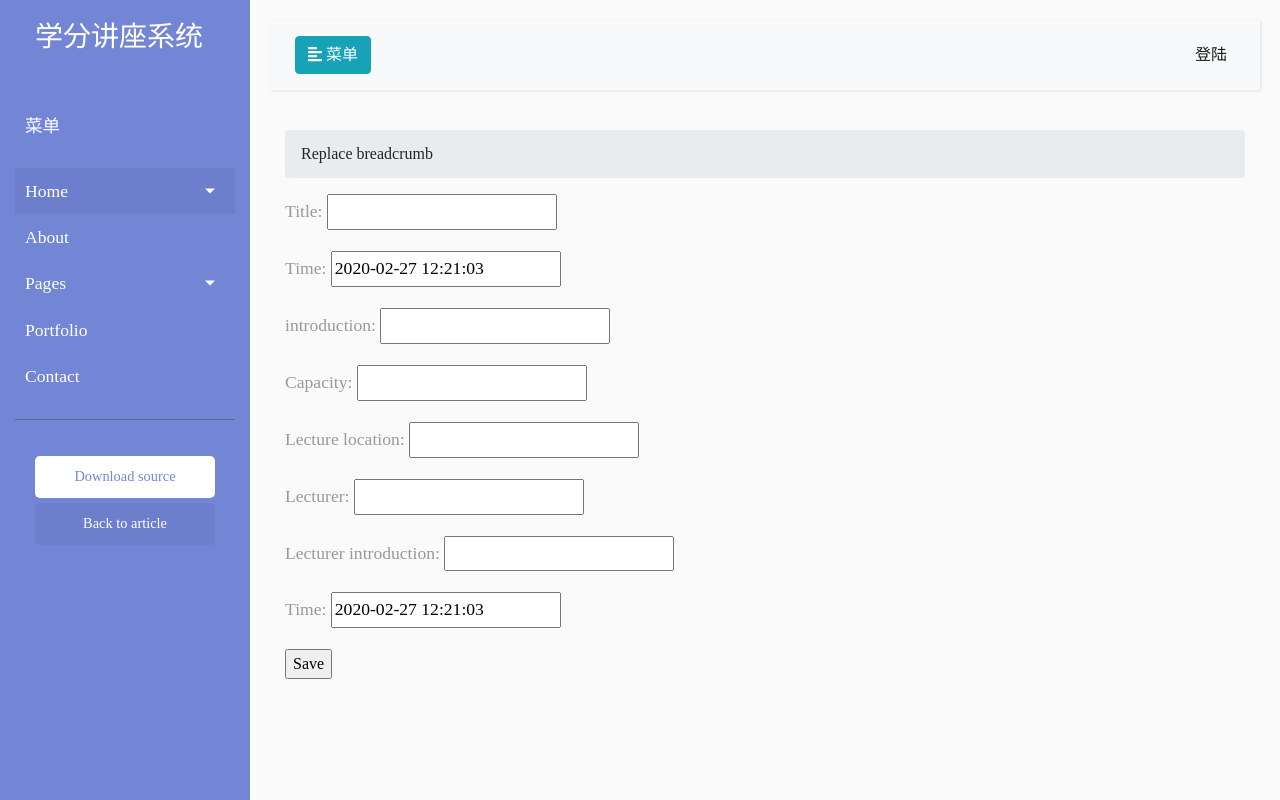
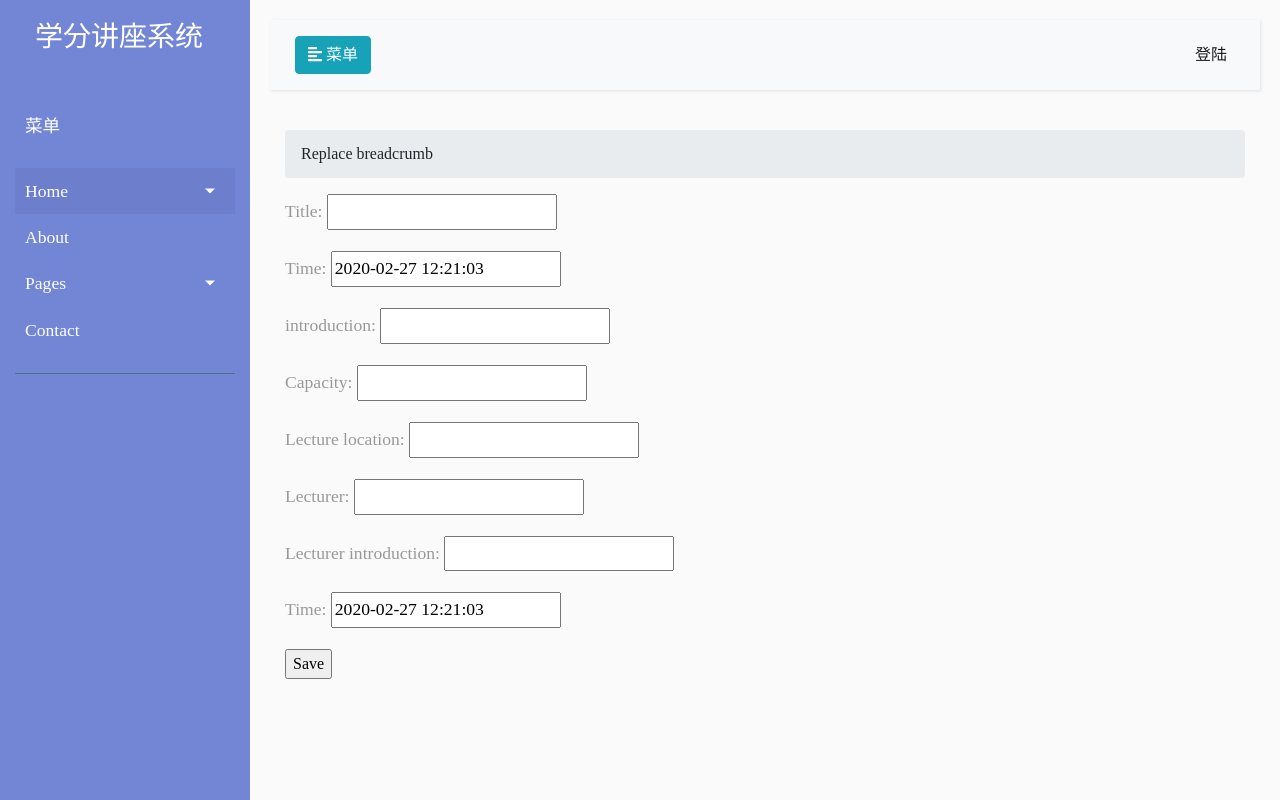
Before and after one commit to xxxqgg/Credit-Lecture-System, a Django app: page /create in a window 1280 px wide. Run offline with Django 3.2, Linux system fonts and the light colour scheme; some libraries are stand-ins or nearby versions; some web fonts are replaced.

Commit message:
update: update sidebar links

```diff
--- a/src/templates/base.html
+++ b/src/templates/base.html
@@ -7,7 +7,7 @@
     <meta name="viewport" content="width=device-width, initial-scale=1.0">
     <meta http-equiv="X-UA-Compatible" content="IE=edge">
 
-    <title>Collapsible sidebar using Bootstrap 4</title>
+    <title>学分讲座-数学与统计学院</title>
 
     <link rel="stylesheet" href="{% static 'css/bootstrap.css'%}">
     <!-- Our Custom CSS -->
@@ -60,21 +60,10 @@
                     </ul>
                 </li>
                 <li>
-                    <a href="#">Portfolio</a>
-                </li>
-                <li>
                     <a href="#">Contact</a>
                 </li>
             </ul>
 
-            <ul class="list-unstyled CTAs">
-                <li>
-                    <a href="https://bootstrapious.com/tutorial/files/sidebar.zip" class="download">Download source</a>
-                </li>
-                <li>
-                    <a href="https://bootstrapious.com/p/bootstrap-sidebar" class="article">Back to article</a>
-                </li>
-            </ul>
         </nav>
 
         <!-- Page Content  -->
@@ -95,7 +84,11 @@
                         <ul class="nav navbar-nav ml-auto">
                             {% if request.user.is_authenticated %}
                                 <li class="nav-item active">
-                                    <a class="nav-link" href="{% url 'user:index' %}">我的课程</a>
+                                    {% if request.user.is_staff %}
+                                        <a class="nav-link" href="{% url 'admin:index' %}">后台管理</a>
+                                    {% else %}
+                                        <a class="nav-link" href="{% url 'user:index' %}">我的课程</a>
+                                    {% endif %}
                                 </li>
                                 <li class="nav-item active">
                                     <a class="nav-link" href="{% url 'user:signout' %}">退出</a>
```
